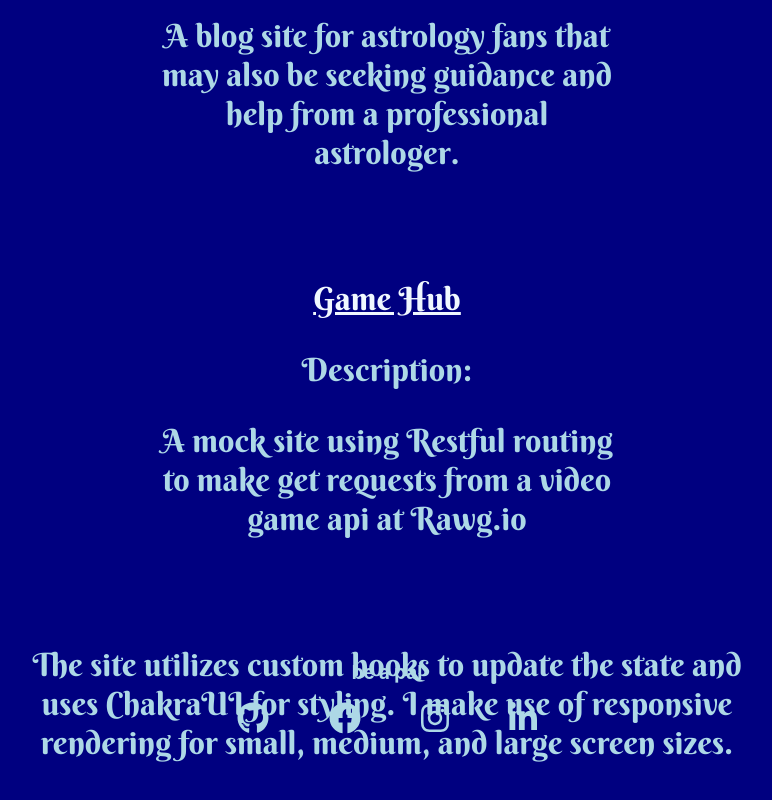
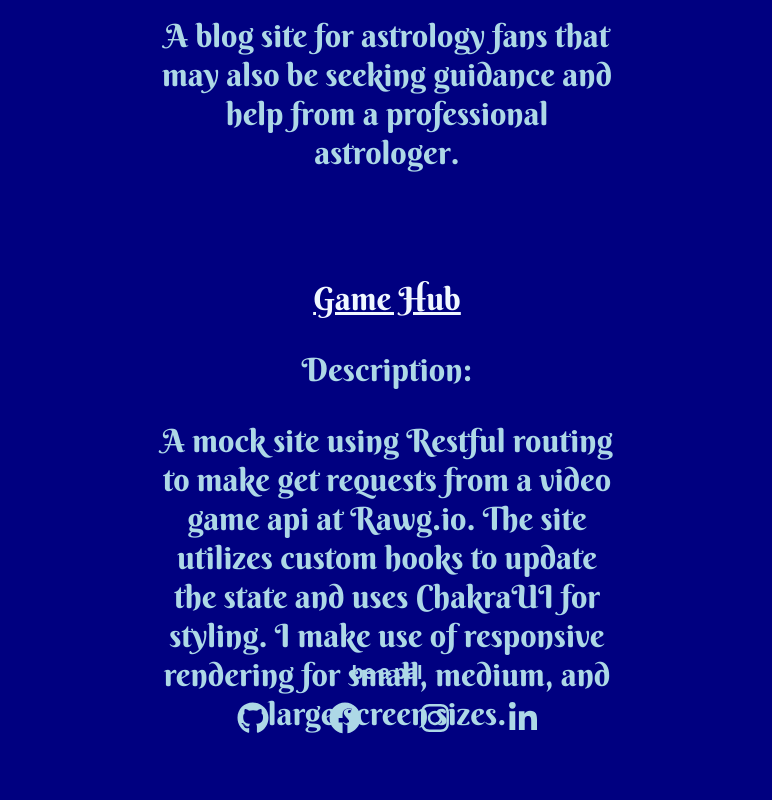
Before and after one commit to step818/myPage, a React (Create React App) app: page /projects in a window 1280 px wide. Shown: the part 316-1116 px from the top of the page, without its empty margins (253-1025 px from the left). Built offline with nearby package versions, Linux system fonts and the light colour scheme.

Commit message:
miinor change to projects paragraph

```diff
--- a/src/screens/Projects/Projects.js
+++ b/src/screens/Projects/Projects.js
@@ -52,12 +52,9 @@
           <p>Description:</p>
           <p className={classes.Description}>
             A mock site using Restful routing to make get requests from a video
-            game api at Rawg.io
-          </p>
-          <p>
-            The site utilizes custom hooks to update the state and uses ChakraUI
-            for styling. I make use of responsive rendering for small, medium,
-            and large screen sizes.
+            game api at Rawg.io. The site utilizes custom hooks to update the
+            state and uses ChakraUI for styling. I make use of responsive
+            rendering for small, medium, and large screen sizes.
           </p>
         </div>
 
```
